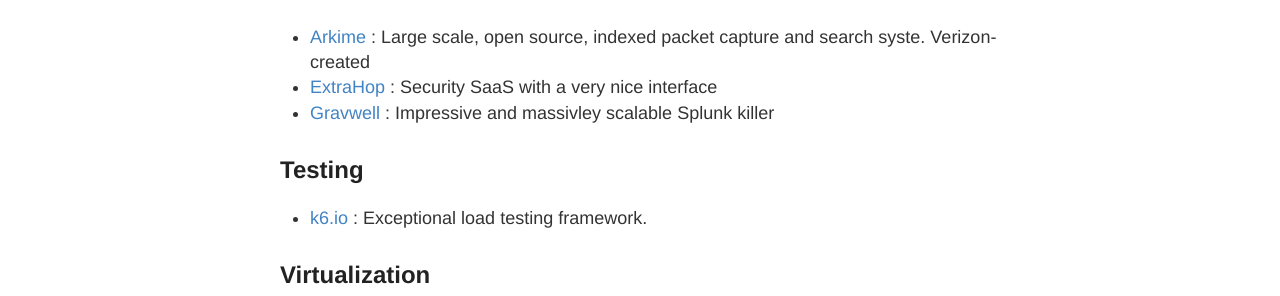
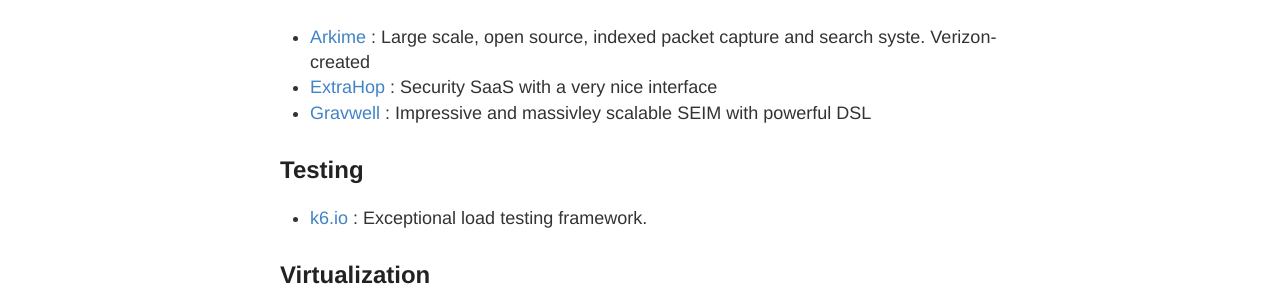
Before and after one commit to stevehenderson/stevehenderson.github.io, a Jekyll site: the page built from tools.md, in a window 1280 px wide. Shown: the part 839-1135 px from the top of the page. Built offline with Jekyll 4.4.1, drawn with Linux system fonts in a browser that asks for light colours; our own code applies the rules of GitHub Pages for plain Markdown files.

Commit message:
Update tools.md

```diff
--- a/tools.md
+++ b/tools.md
@@ -20,7 +20,7 @@
 ## SEIM
    * [Arkime](https://github.com/arkime/arkime) :  Large scale, open source, indexed packet capture and search syste.  Verizon-created
    * [ExtraHop](https://www.extrahop.com/) : Security SaaS with a very nice interface
-   * [Gravwell](https://www.gravwell.io/) : Impressive and massivley scalable Splunk killer
+   * [Gravwell](https://www.gravwell.io/) : Impressive and massivley scalable SEIM with powerful DSL
 
 ## Testing
 
```
